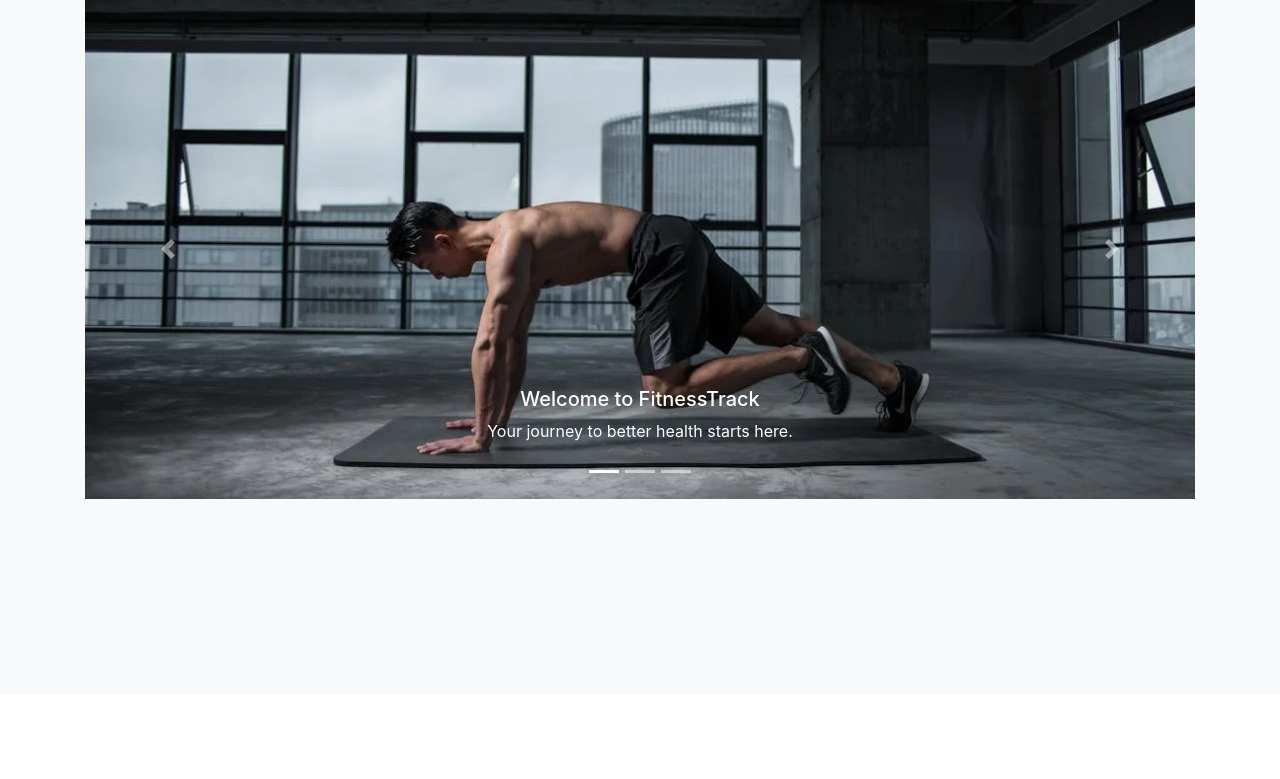
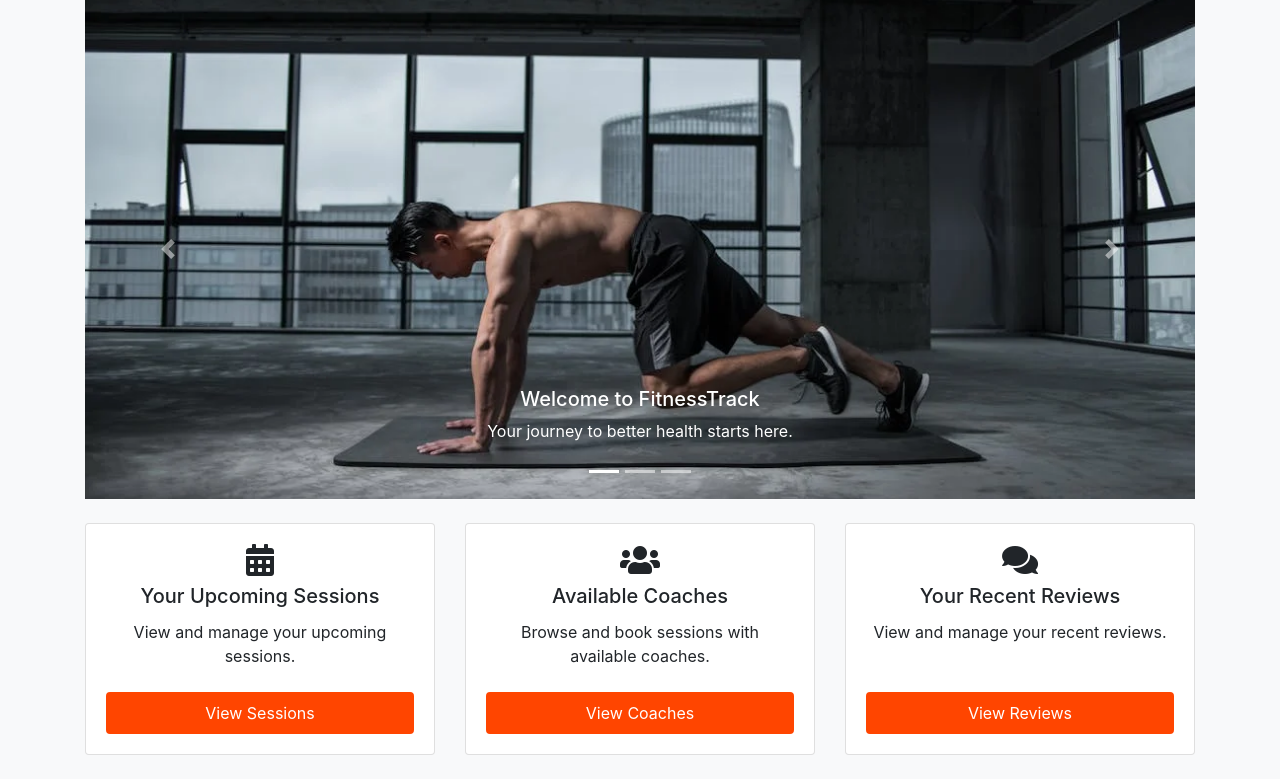
Before and after one commit to Izzeddin-Samara/Fitness_Track, a Django app: template app/templates/user_dashboard.html in a window 1280 px wide. Shown: the part 105-884 px from the top of the page. Before the commit the page ends 604 px from the top, so only its background shows below. Run offline with Django 3.2, Linux system fonts and the light colour scheme; the template is opened without the code that fills it, so the values that code supplies are empty; some libraries are stand-ins or nearby versions.

Commit message:
Add main content sections in user dashboard

```diff
--- a/app/templates/user_dashboard.html
+++ b/app/templates/user_dashboard.html
@@ -67,6 +67,45 @@
         </div>
     </div>
 
+    <div class="container">
+        <div class="row mb-4">
+            <div class="col-md-4 d-flex align-items-stretch">
+                <div class="card text-center w-100">
+                    <div class="card-body d-flex flex-column justify-content-between">
+                        <i class="fas fa-calendar-alt fa-2x mb-2"></i>
+                        <h5 class="card-title">Your Upcoming Sessions</h5>
+                        <p class="card-text flex-grow-1">View and manage your upcoming sessions.</p>
+                        <a href="{% url 'upcoming_sessions' %}" class="btn btn-primary mt-2" id="orange">View Sessions</a>
+                    </div>
+                </div>
+            </div>
+
+            <div class="col-md-4 d-flex align-items-stretch">
+                <div class="card text-center w-100">
+                    <div class="card-body d-flex flex-column justify-content-between">
+                        <i class="fas fa-users fa-2x mb-2"></i>
+                        <h5 class="card-title">Available Coaches</h5>
+                        <p class="card-text flex-grow-1">Browse and book sessions with available coaches.</p>
+                        <a href="{% url 'available_coaches' %}" class="btn btn-primary mt-2" id="orange">View Coaches</a>
+                    </div>
+                </div>
+            </div>
+
+
+            <div class="col-md-4 d-flex align-items-stretch">
+                <div class="card text-center w-100">
+                    <div class="card-body d-flex flex-column justify-content-between">
+                        <i class="fas fa-comments fa-2x mb-2"></i>
+                        <h5 class="card-title">Your Recent Reviews</h5>
+                        <p class="card-text flex-grow-1">View and manage your recent reviews.</p>
+                        <a href="{% url 'recent_reviews' %}" class="btn btn-primary mt-2" id="orange">View Reviews</a>
+                    </div>
+                </div>
+            </div>
+        </div>
+    </div>
+
+
 
 
 </body>
```
